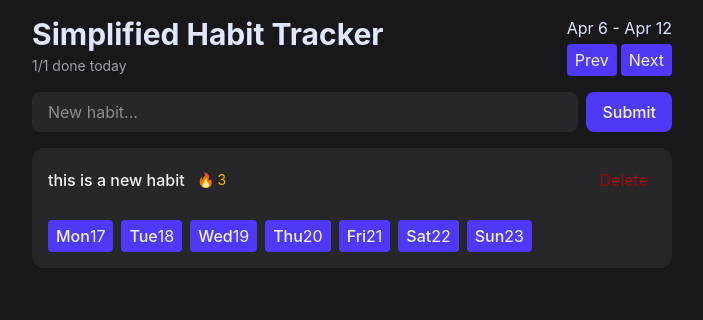
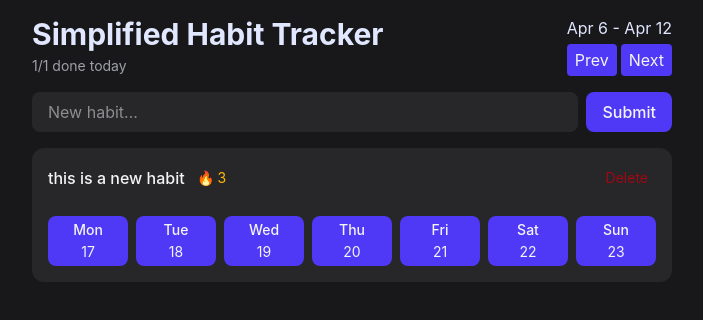
Before and after one commit to NotNotEvan/habit-tracker-template, a React (Vite) app: page / in a window 1280 px wide. Shown: the top 320 px of the page, without its empty margins (288-991 px from the left). Built offline with nearby package versions, Linux system fonts and the light colour scheme.

Commit message:
Update HabitList.tsx

```diff
--- a/src/components/HabitList.tsx
+++ b/src/components/HabitList.tsx
@@ -39,11 +39,16 @@
           <span className='font-medium'>{habit.name}</span>
           <span className='text-sm text-amber-400'>🔥 3</span>
         </div>
-        <Button variant='ghost-destructive'>Delete</Button>
+        <Button variant='ghost-destructive' className='text-sm'>
+          Delete
+        </Button>
       </div>
       <div className='flex gap-2'>
         {visibleDates.map((date) => (
-          <Button key={date.toISOString()}>
+          <Button
+            key={date.toISOString()}
+            className='flex flex-1 flex-col items-center gap-0.5 rounded-lg text-sm'
+          >
             <span className='font-medium'>{format(date, 'EEE')}</span>
             <span>{format(date, 'd')}</span>
           </Button>
```
